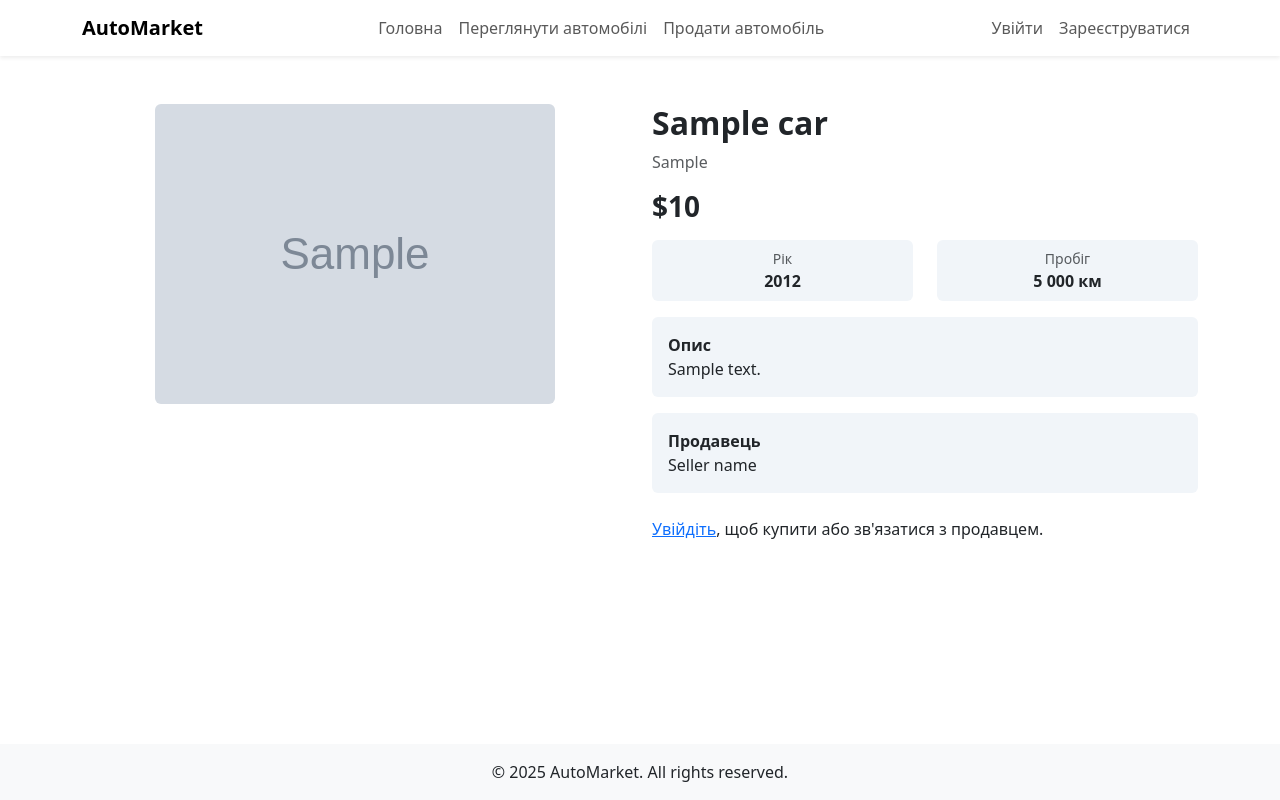
After one commit to SebastianKuleshov/auto_market, a Django app: page /car/car_detail/1/ in a window 1280 px wide. The commit adds this page. Run offline with Django 5.2, Linux system fonts and the light colour scheme; tables that the repository leaves empty hold one stand-in row (values such as "Sample post"); grey boxes marked "Sample" are stand-in pictures; some libraries are stand-ins or nearby versions.

Commit message:
fixed templates added browse cars and car details pages

```diff
--- a/car/models.py
+++ b/car/models.py
@@ -13,11 +13,9 @@ class Car(models.Model):
     description = models.TextField()
     image = models.ImageField(upload_to='cars/media/uploads', blank=True, null=True)
     price = models.FloatField()
-    quantity = models.PositiveIntegerField(default=0)
     author = models.ForeignKey(User, on_delete=models.CASCADE)
 
-    buyers = models.ManyToManyField(
-        User, related_name='bought_cars', blank=True)
+    buyer = models.OneToOneField(User, on_delete=models.CASCADE, related_name='buyer', blank=True, null=True)
 
     def __str__(self):
         return self.name
--- a/car/templates/car_card.html
+++ b/car/templates/car_card.html
@@ -1,4 +1,5 @@
 {% load static %}
+{% load custom_filters %}
 
 <div class="card h-100">
     {% if car.image %}
@@ -9,11 +10,11 @@
     <div class="card-body">
         <div class="d-flex justify-content-between align-items-center">
             <h5 class="card-title mb-0">{{ car.name }}</h5>
-            <h6 class="fw-bold mb-0">${{ car.price|floatformat:0 }}</h6>
+            <h6 class="fw-bold mb-0">${{ car.price|floatformat:0|intspace }}</h6>
         </div>
         <div class="d-flex justify-content-between mt-2 text-muted">
             <p class="card-text mb-1"><span>Рік:</span> {{ car.year }} </p>
-            <p class="card-text mb-1"><span>Пробіг:</span> {{ car.milage }} км</p>
+            <p class="card-text mb-1"><span>Пробіг:</span> {{ car.milage|intspace }} км</p>
         </div>
     </div>
     <div class="card-footer bg-white border-0 text-center pb-3">
--- /dev/null
+++ b/car/templates/car_detail.html
@@ -0,0 +1,85 @@
+{% extends 'base.html' %}
+{% load crispy_forms_tags %}
+{% load humanize %}
+{% load static %}
+{% load custom_filters %}
+
+{% block title %}{{ car.name }}{% endblock %}
+
+{% block content %}
+<div class="container my-5">
+
+    <div class="row mb-5">
+        <div class="col-md-6 text-center">
+            {% if car.image %}
+                <img src="{{ car.image.url }}" alt="{{ car.name }} Image" class="img-fluid rounded" style="max-height: 400px; object-fit: contain;">
+            {% else %}
+                <img src="{% static 'images\favicon\placeholder.png' %}" alt="No Image Available" class="img-fluid rounded" style="max-height: 400px;">
+            {% endif %}
+        </div>
+
+        <div class="col-md-6">
+            <h2 class="fw-bold">{{ car.name }}</h2>
+            <p class="text-muted">{{ car.location }}</p>
+
+            <h3 class="fw-bold mb-3">${{ car.price|floatformat:0|intspace }}</h3>
+
+            <div class="row mb-3">
+                <div class="col-sm-6">
+                    <div class="p-2 rounded text-center custom-bg">
+                        <small class="text-muted">Рік</small>
+                        <div class="fw-bold">{{ 2012 }}</div>
+                    </div>
+                </div>
+                <div class="col-sm-6">
+                    <div class="p-2 rounded text-center custom-bg">
+                        <small class="text-muted">Пробіг</small>
+                        <div class="fw-bold">{{ 5000|intspace }} км</div>
+                    </div>
+                </div>
+            </div>
+
+            <div class="p-3 rounded mb-3 custom-bg">
+                <strong>Опис</strong>
+                <p class="mb-0">{{ car.description }}</p>
+            </div>
+
+            <div class="p-3 rounded mb-4 custom-bg">
+                <strong>Продавець</strong>
+                <p class="mb-0">Seller name</p>
+            </div>
+
+            {% if user.is_authenticated %}
+                <form method="post">
+                    {% csrf_token %}
+                    <div class="d-flex gap-2">
+                        <button type="submit" name="buy_now" class="btn btn-dark">Купити зараз</button>
+                        <a href="#" class="btn btn-outline-dark text-nowrap" data-bs-toggle="modal" data-bs-target="#emailModal">Зв'язатися з продавцем</a>
+                    </div>
+                </form>
+            {% else %}
+                <p class="mt-3"><a href="{% url 'login' %}">Увійдіть</a>, щоб купити або зв'язатися з продавцем.</p>
+            {% endif %}
+        </div>
+    </div>
+
+    <div class="modal fade" id="emailModal" tabindex="-1" aria-labelledby="emailModalLabel" aria-hidden="true">
+        <div class="modal-dialog">
+            <div class="modal-content">
+                <div class="modal-header">
+                    <h5 class="modal-title" id="emailModalLabel">Зв'язатися з продавцем</h5>
+                    <button type="button" class="btn-close" data-bs-dismiss="modal" aria-label="Close"></button>
+                </div>
+                <div class="modal-body">
+                    <p><strong>Email:</strong> {{car.author.email}} </p>
+                    <p>Ви можете скопіювати адресу електронної пошти вище, щоб зв'язатися з продавцем.</p>
+                </div>
+                <div class="modal-footer">
+                    <button type="button" class="btn btn-secondary" data-bs-dismiss="modal">Закрити</button>
+                </div>
+            </div>
+        </div>
+    </div>
+
+</div>
+{% endblock %}
--- a/car/templatetags/custom_filters.py
+++ b/car/templatetags/custom_filters.py
@@ -5,3 +5,10 @@ register = template.Library()
 @register.filter(name='add_class')
 def add_class(field, css_class):
     return field.as_widget(attrs={"class": css_class})
+
+@register.filter
+def intspace(value):
+    try:
+        return f"{int(value):,}".replace(",", " ")
+    except (ValueError, TypeError):
+        return value
--- a/car/views.py
+++ b/car/views.py
@@ -1,5 +1,6 @@
-from django.shortcuts import render, redirect
+from django.shortcuts import render, redirect, get_object_or_404
 from .models import Car
+from brand.models import Brand
 from django.contrib import messages
 from django.contrib.auth.decorators import login_required
 from . import forms
@@ -32,16 +33,29 @@ def car_detail(request, car_id):
 
     if request.method == 'POST':
         if 'buy_now' in request.POST:
-            if car.quantity > 0:
-                car.buyers.add(request.user)
-                car.quantity -= 1
+            if not car.buyer:
+                car.buyer = request.user
                 car.save()
-                messages.success(request, 'Car purchased successfully!')
+                messages.success(request, 'Авто успішно придбано!')
             else:
-                messages.error(request, 'Car is out of stock!')
+                messages.info(request, 'Авто вже придбано!')
 
 
     return render(request, 'car_detail.html', {'car': car})
 
 def browse_cars(request):
-    pass
+    brands = Brand.objects.all()
+
+    selected_brand = request.GET.get('brand')
+
+    if selected_brand:
+        brand = get_object_or_404(Brand, name=selected_brand)
+        cars = Car.objects.filter(brand=brand).select_related('brand', 'author')
+    else:
+        cars = Car.objects.all().select_related('brand', 'author')
+
+    return render(request, 'browse_cars.html', {
+        'cars': cars,
+        'brands': brands,
+        'selected_brand': selected_brand
+    })
```
Also changed, not shown: author/templates/edit_profile.html (+2 -12 lines), author/templates/password_change.html (+2 -12 lines), author/templates/profile.html (+1 -11 lines), author/templates/user_profile_card.html (added, +17 -0 lines), author/views.py (+1 -8 lines), car/migrations/0002.py (added, +29 -0 lines), car/templates/browse_cars.html (added, +42 -0 lines), cars/media/uploads/bmw-x6-2023-main.png (added), cars/media/uploads/bmw-x6-2023-main_U50Gbrx.png (added), cars/media/uploads/download.jpg (added), cars/media/uploads/porsche-cayenne-gts-2025-1.jpg (added), cars/media/uploads/toyota.png (added).
